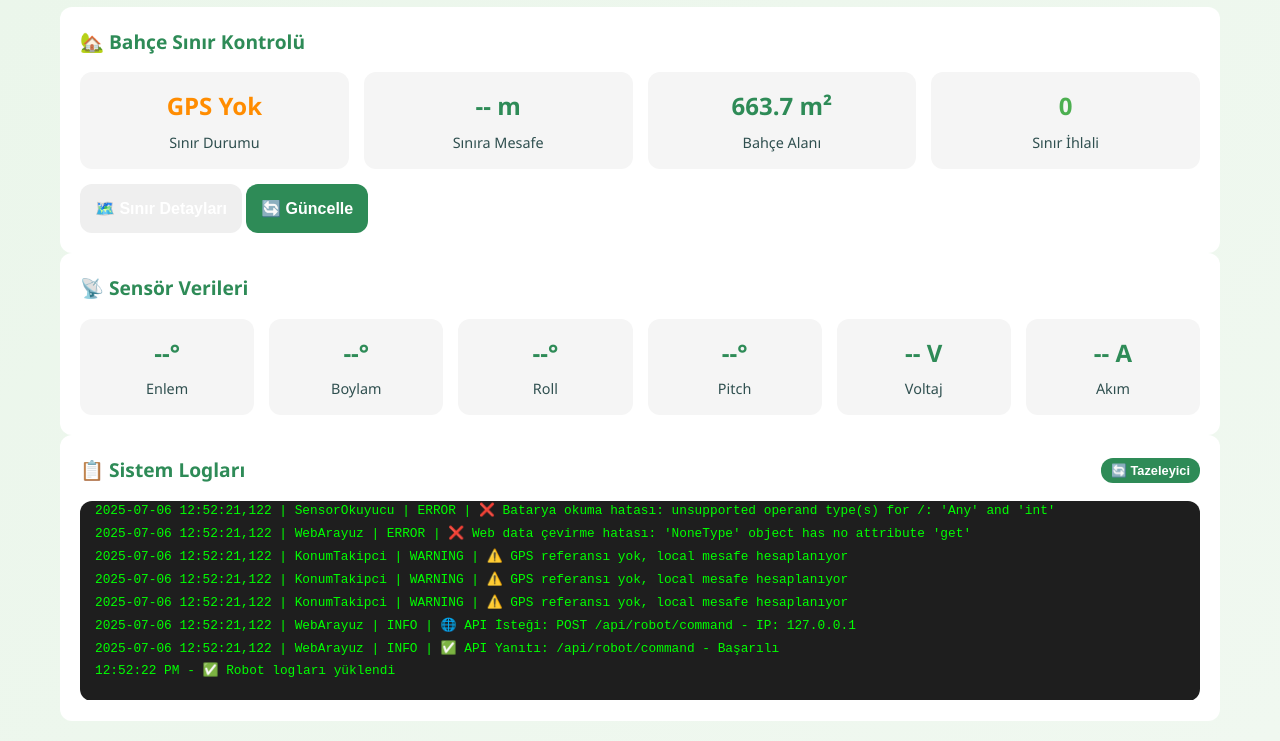
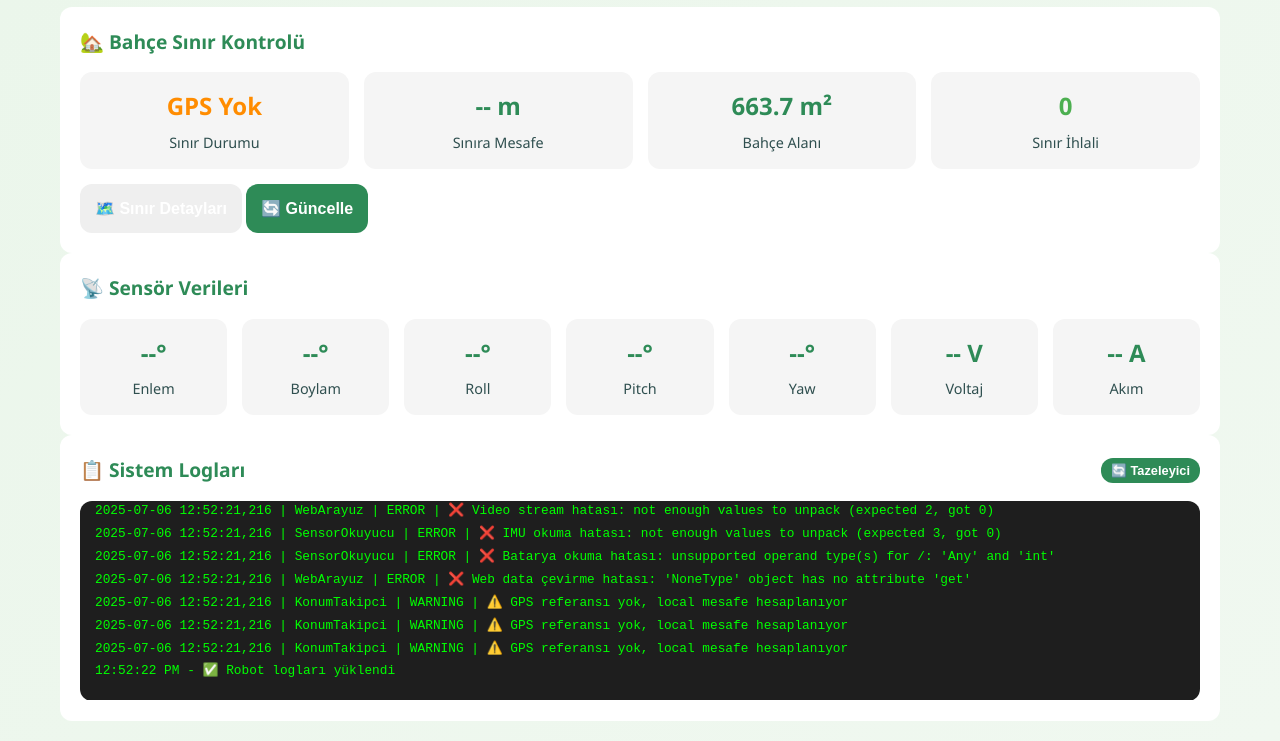
Before and after one commit to yusuftiryaki/robot, a Flask app: page / in a window 1280 px wide. Shown: the part 1190-1931 px from the top of the page. Run offline with Flask 3, Linux system fonts and the light colour scheme; parts of the project's set-up code (start-up, migrations or seed data) failed here and were passed over.

Commit message:
🧭 Web UI: IMU Yaw değeri eklendi
- Web arayüzüne IMU Yaw değeri görüntüleme eklendi
- Sensör verilerinde Roll, Pitch ile birlikte Yaw da gösterilecek
- JavaScript'te yaw değerini güncelleme kodu eklendi
- API response'undaki sensors.imu.yaw değeri kullanılacak
- Hacı Abi'nin robot pusula gibi çalışacak! 🤖

```diff
--- a/src/web/templates/index.html
+++ b/src/web/templates/index.html
@@ -542,6 +542,10 @@
                     <div class="status-label">Pitch</div>
                 </div>
                 <div class="status-item">
+                    <div class="status-value" id="imu-yaw">--°</div>
+                    <div class="status-label">Yaw</div>
+                </div>
+                <div class="status-item">
                     <div class="status-value" id="battery-voltage">-- V</div>
                     <div class="status-label">Voltaj</div>
                 </div>
@@ -632,6 +636,19 @@
                     document.getElementById('gps-satellites').textContent = data.sensors.gps.satellites || '--';
                     document.getElementById('gps-lat').textContent = `${data.sensors.gps.latitude?.toFixed(6) || '--'}°`;
                     document.getElementById('gps-lon').textContent = `${data.sensors.gps.longitude?.toFixed(6) || '--'}°`;
+                }
+
+                // IMU verileri
+                if (data.sensors && data.sensors.imu) {
+                    document.getElementById('imu-roll').textContent = `${data.sensors.imu.roll?.toFixed(2) || '--'}°`;
+                    document.getElementById('imu-pitch').textContent = `${data.sensors.imu.pitch?.toFixed(2) || '--'}°`;
+                    document.getElementById('imu-yaw').textContent = `${data.sensors.imu.yaw?.toFixed(2) || '--'}°`;
+                }
+
+                // Batarya detay verileri
+                if (data.sensors && data.sensors.battery) {
+                    document.getElementById('battery-voltage').textContent = `${data.sensors.battery.voltage?.toFixed(2) || '--'} V`;
+                    document.getElementById('battery-current').textContent = `${data.sensors.battery.current?.toFixed(2) || '--'} A`;
                 }
 
                 // Şarj istasyonu mesafesi
--- a/src/web/web_server.py
+++ b/src/web/web_server.py
@@ -39,13 +39,13 @@ def istek_logla(f):
 
             # Log'a kaydet
             logger = logging.getLogger("WebArayuz")
-            logger.info(f"🌐 API İsteği: {metot} {yol} - IP: {uzak_adres}")
+            logger.debug(f"🌐 API İsteği: {metot} {yol} - IP: {uzak_adres}")
 
             # Fonksiyonu çalıştır
             sonuc = f(*args, **kwargs)
 
             # Başarı logu
-            logger.info(f"✅ API Yanıtı: {yol} - Başarılı")
+            logger.debug(f"✅ API Yanıtı: {yol} - Başarılı")
 
             return sonuc
         except Exception as e:
```
